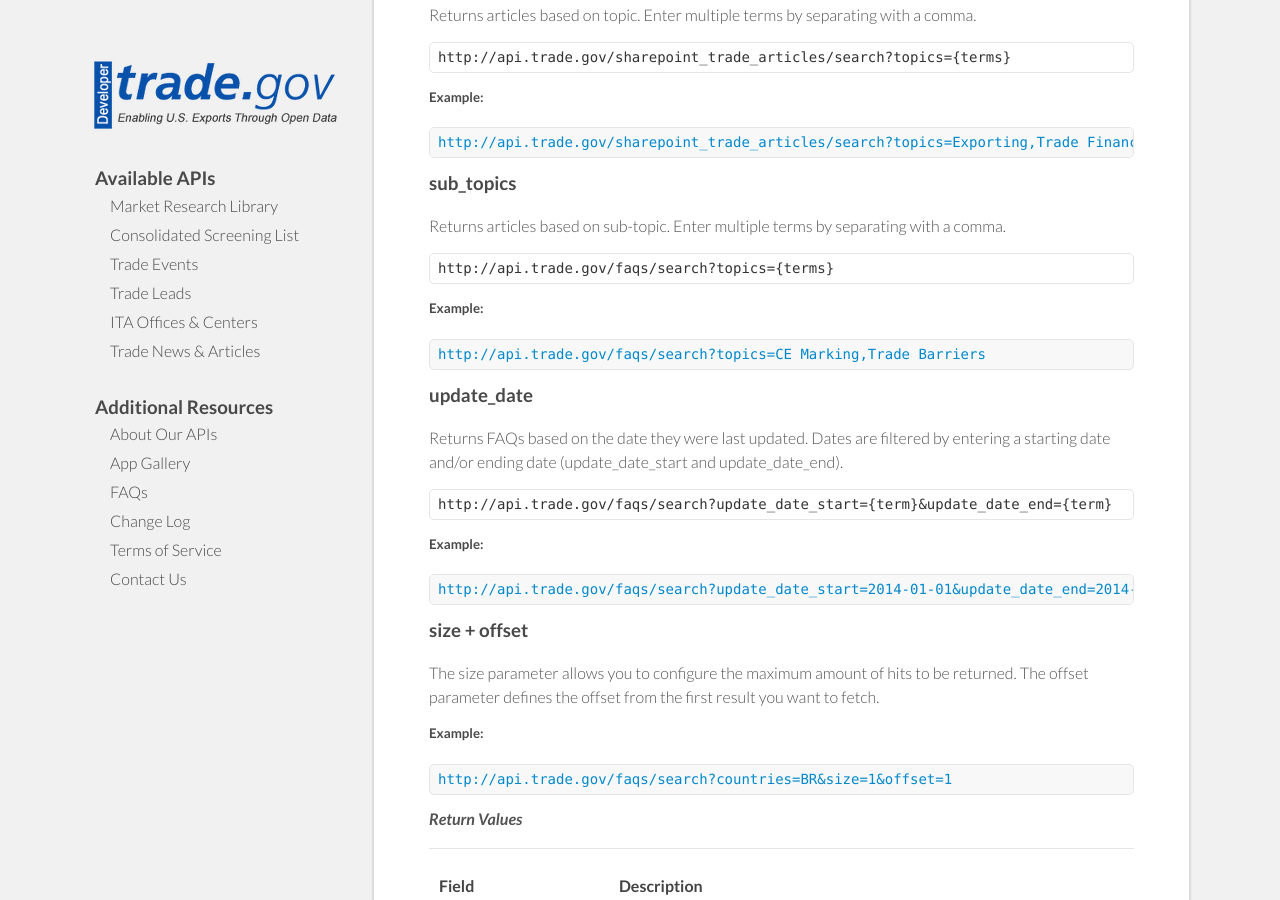
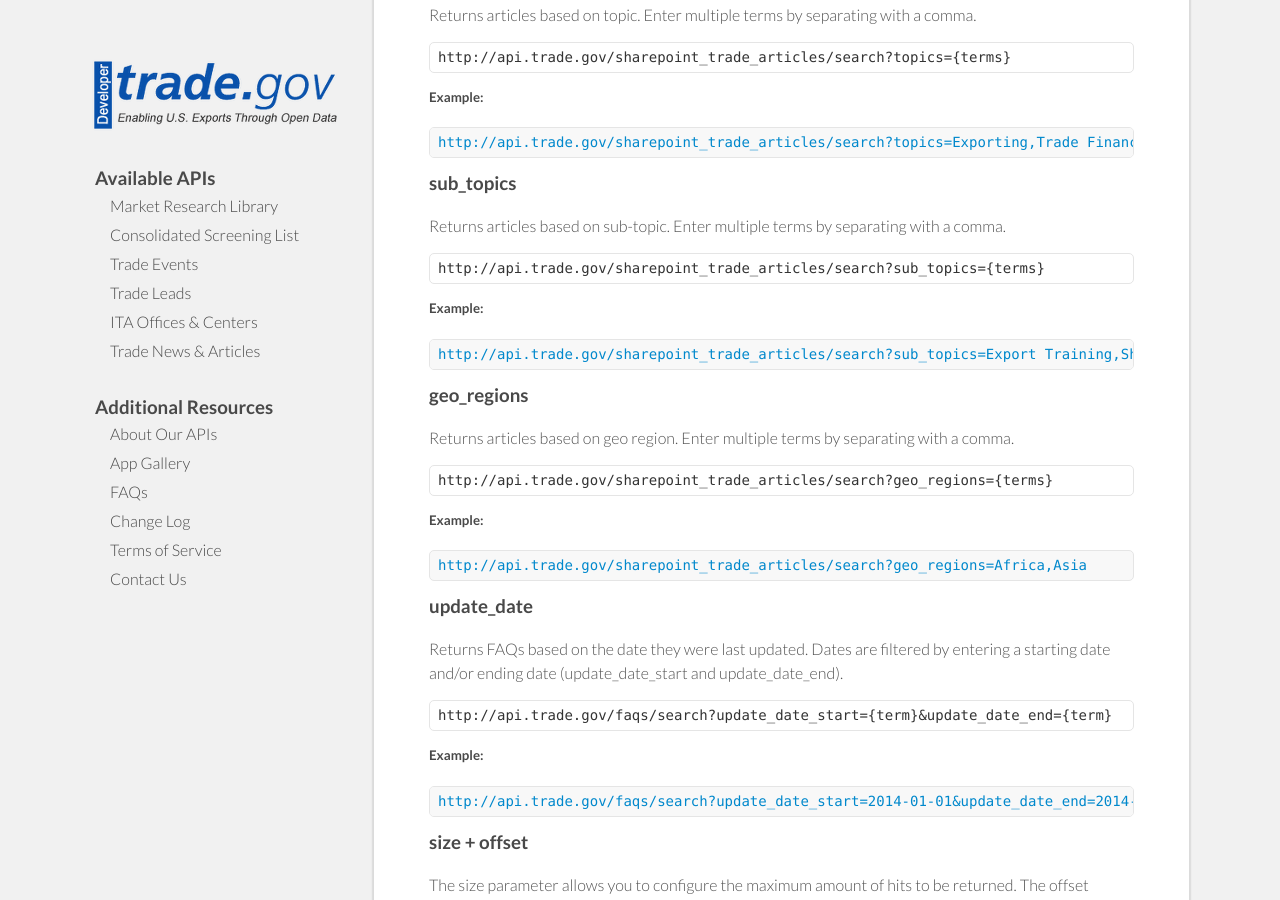
Before and after one commit to InternationalTradeAdministration/developerportal, a Jekyll site: the page built from drafts/2014-11-17-sharepoint-trade-articles.markdown, in a window 1280 px wide and 900 px high, scrolled down 1265 px. Built offline with Jekyll 4.4.1, drawn with Linux system fonts in a browser that asks for light colours; nearby versions of some CDN libraries; some of the changed text lies outside the part shown.

Commit message:
Update 2014-11-17-sharepoint-trade-articles.markdown

```diff
--- a/drafts/2014-11-17-sharepoint-trade-articles.markdown
+++ b/drafts/2014-11-17-sharepoint-trade-articles.markdown
@@ -20,7 +20,7 @@ The output format for this API is JSON.
 
 Searches for a match within the title, short_title, summary, content, and keyword fields.
 
-    http://api.trade.gov/faqs/search?q={term}
+    http://api.trade.gov/sharepoint_trade_articles/search?q={term}
 
 #####Example:
 
@@ -70,11 +70,21 @@ Returns articles based on topic.  Enter multiple terms by separating with a comm
 
 Returns articles based on sub-topic.  Enter multiple terms by separating with a comma.
 
-    http://api.trade.gov/faqs/search?topics={terms}
+    http://api.trade.gov/sharepoint_trade_articles/search?sub_topics={terms}
 
 #####Example:
 
-<div><a href="http://api.trade.gov/faqs/search?topics=CE Marking,Trade Barriers"><pre>http://api.trade.gov/faqs/search?topics=CE Marking,Trade Barriers</pre></a></div>
+<div><a href="http://api.trade.gov/sharepoint_trade_articles/search?sub_topics=Export Training,Shipping"><pre>http://api.trade.gov/sharepoint_trade_articles/search?sub_topics=Export Training,Shipping</pre></a></div>
+
+###geo_regions
+
+Returns articles based on geo region.  Enter multiple terms by separating with a comma.
+
+    http://api.trade.gov/sharepoint_trade_articles/search?geo_regions={terms}
+
+#####Example:
+
+<div><a href="http://api.trade.gov/sharepoint_trade_articles/search?geo_regions=Africa,Asia"><pre>http://api.trade.gov/sharepoint_trade_articles/search?geo_regions=Africa,Asia</pre></a></div>
 
 ###update_date
 
```
